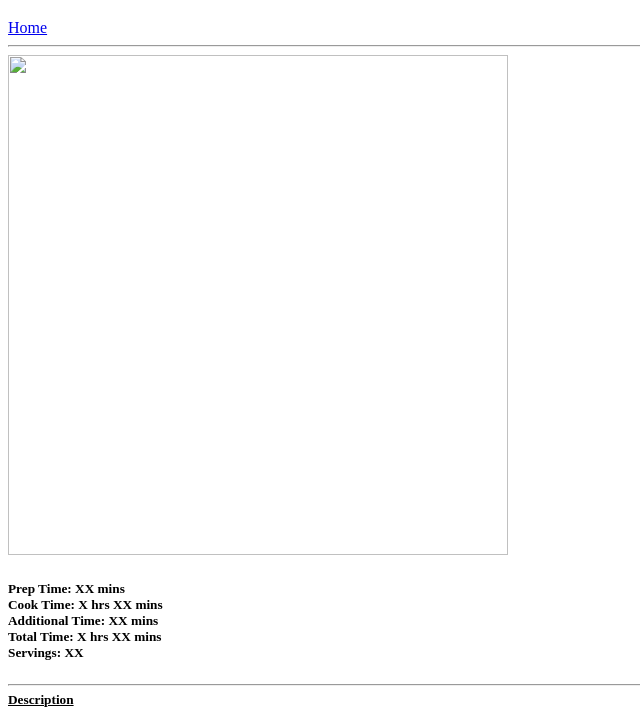
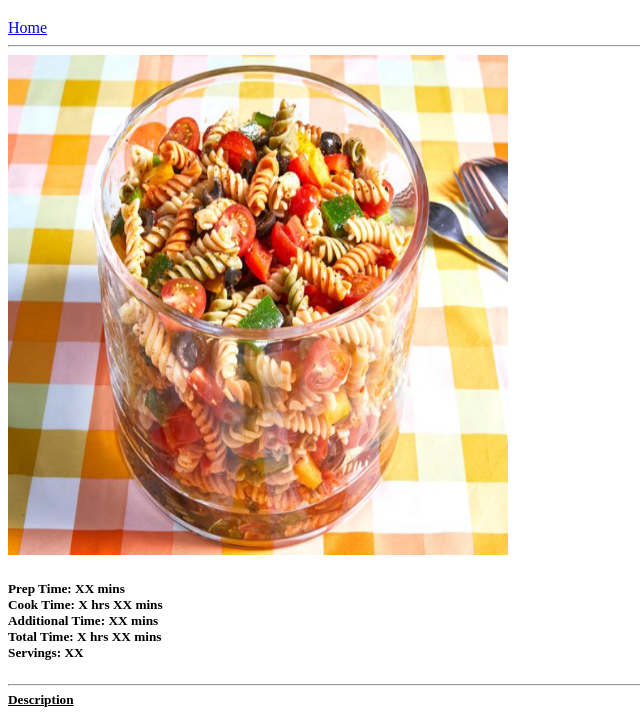
Before and after one commit to limweiyau/odin-recipes, a plain HTML site: page recipes/pasta-salad.html in a window 1280 px wide. Shown: the part 61-780 px from the top of the page, without its empty margins (0-640 px from the left). Drawn offline with Linux system fonts and the light colour scheme.

Commit message:
Add an image of pasta salad to recipe

```diff
--- a/recipes/pasta-salad.html
+++ b/recipes/pasta-salad.html
@@ -9,7 +9,7 @@
 <body>
     <h1> Pasta Salad Recipe</h1>
     <a href="../index.html">Home</a><hr>
-    <img src="img.url" width="500" height="500"></picture><br>
+    <img src="../images/pasta-salad.png" width="500" height="500"></picture><br>
     <h5>
         Prep Time: XX mins <br>
         Cook Time: X hrs XX mins <br>
```
